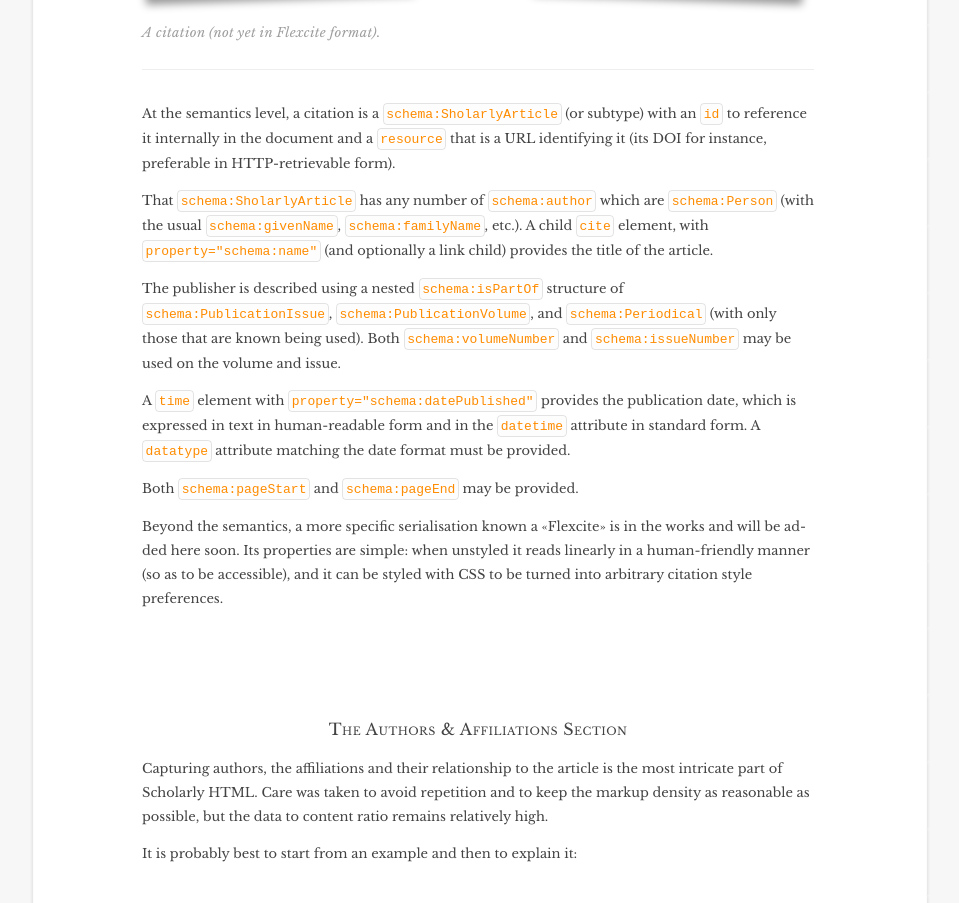
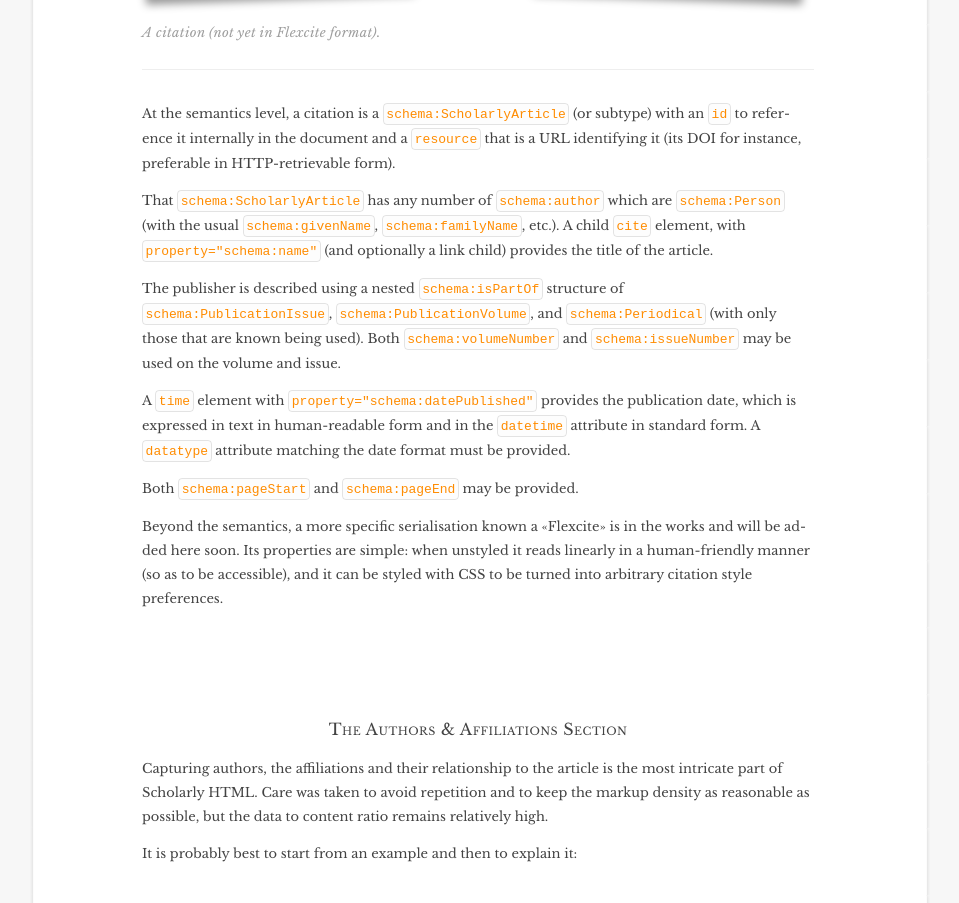
Before and after one commit to scienceai/scholarly.vernacular.io, a plain HTML site: page index.html in a window 1280 px wide. Shown: the part 8210-9113 px from the top of the page, without its empty margins (160-1119 px from the left). Drawn offline with nearby package versions, Linux system fonts and the light colour scheme.

Commit message:
fix typo

```diff
--- a/index.html
+++ b/index.html
@@ -473,13 +473,13 @@
             </figcaption>
           </figure>
           <p>
-            At the semantics level, a citation is a <code>schema:SholarlyArticle</code> (or subtype)
+            At the semantics level, a citation is a <code>schema:ScholarlyArticle</code> (or subtype)
             with an <code>id</code> to reference it internally in the document and a
             <code>resource</code> that is a URL identifying it (its DOI for instance, preferable in
             HTTP-retrievable form).
           </p>
           <p>
-            That <code>schema:SholarlyArticle</code> has any number of <code>schema:author</code>
+            That <code>schema:ScholarlyArticle</code> has any number of <code>schema:author</code>
             which are <code>schema:Person</code> (with the usual <code>schema:givenName</code>,
             <code>schema:familyName</code>, etc.). A child <code>cite</code> element, with
             <code>property="schema:name"</code> (and optionally a link child) provides the title
```
